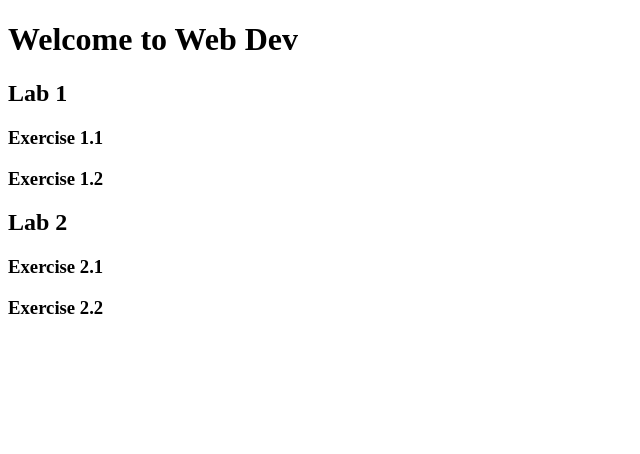
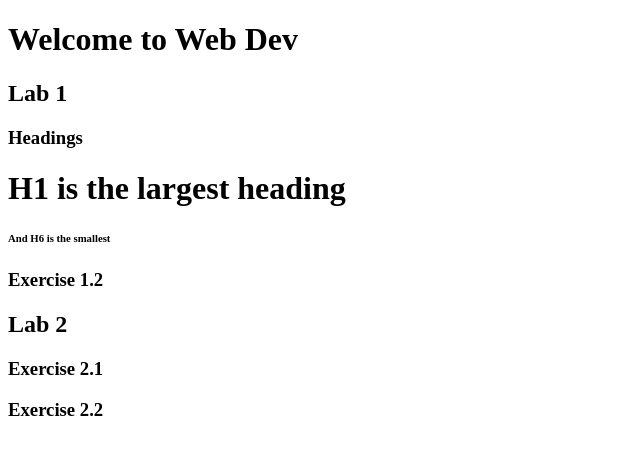
Before and after one commit to jannunzi/kanbas-react-web-app-cs4550-02-f24, a React (Create React App) app: page / in a window 1280 px wide. Shown: the top 454 px of the page, without its empty margins (0-640 px from the left). Built offline with nearby package versions, Linux system fonts and the light colour scheme.

Commit message:
heading exercise

```diff
--- a/src/Labs/Lab1.tsx
+++ b/src/Labs/Lab1.tsx
@@ -2,7 +2,9 @@ export default function Lab1() {
   return (
     <div>
       <h2>Lab 1</h2>
-      <h3>Exercise 1.1</h3>
+      <h3>Headings</h3>
+      <h1>H1 is the largest heading</h1>
+      <h6>And H6 is the smallest</h6>
       <h3>Exercise 1.2</h3>
     </div>
   );
```
